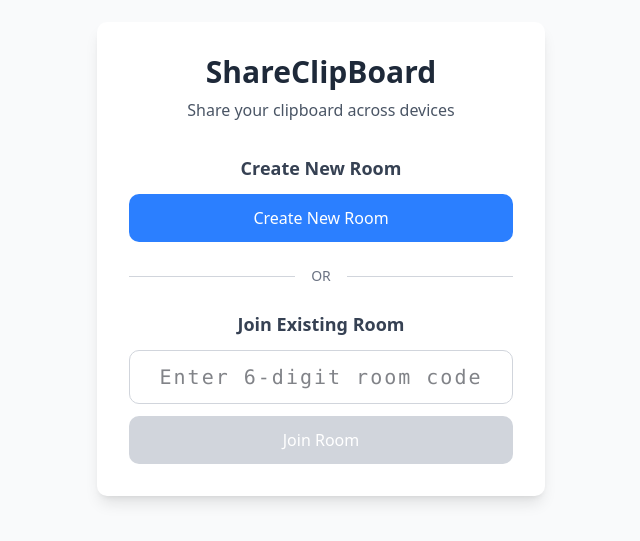
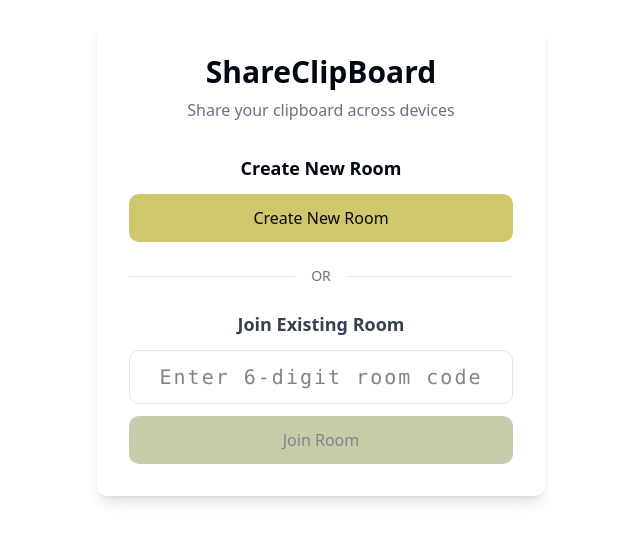
Before and after one commit to mekanhaji/share-clipboard, a React (Vite) app in the folder client/: page / in a window 1280 px wide. Shown: the part 141-682 px from the top of the page, without its empty margins (319-959 px from the left). Built offline with nearby package versions, Linux system fonts and the light colour scheme; no server answers.

Commit message:
feat: update HomePage styles to use CSS variables for theming

```diff
--- a/client/src/components/HomePage.tsx
+++ b/client/src/components/HomePage.tsx
@@ -33,17 +33,19 @@ const HomePage = ({ onRoomJoin }: HomePageProps) => {
   };
 
   return (
-    <main className="min-h-screen flex items-center justify-center bg-gray-50">
-      <div className="bg-white p-8 rounded-lg shadow-lg w-full max-w-md">
+    <main className="min-h-screen flex items-center justify-center bg-[var(--color-background)]">
+      <div className="p-8 rounded-lg shadow-lg w-full max-w-md bg-[var(--color-card)] text-[var(--color-card-foreground)]">
         <div className="text-center mb-8">
-          <h1 className="text-3xl font-bold text-gray-800 mb-2">
+          <h1 className="text-3xl font-bold text-[var(--color-foreground)] mb-2">
             ShareClipBoard
           </h1>
-          <p className="text-gray-600">Share your clipboard across devices</p>
+          <p className="text-[var(--color-muted-foreground)]">
+            Share your clipboard across devices
+          </p>
         </div>
 
         {error && (
-          <div className="bg-red-100 border border-red-400 text-red-700 px-4 py-3 rounded mb-4">
+          <div className="bg-[var(--color-destructive)] border border-[var(--color-destructive)] text-[var(--color-card-foreground)] px-4 py-3 rounded mb-4">
             {error}
           </div>
         )}
@@ -51,22 +53,24 @@ const HomePage = ({ onRoomJoin }: HomePageProps) => {
         <div className="space-y-6">
           {/* Create New Room */}
           <div className="text-center">
-            <h2 className="text-lg font-semibold text-gray-700 mb-3">
+            <h2 className="text-lg font-semibold text-[var(--color-foreground)] mb-3">
               Create New Room
             </h2>
             <button
               onClick={createNewRoom}
               disabled={isLoading}
-              className="w-full bg-blue-500 hover:bg-blue-600 disabled:bg-blue-300 text-white font-medium py-3 px-4 rounded-lg transition-colors"
+              className="w-full bg-[var(--color-primary)] hover:bg-[var(--primary-600)] disabled:opacity-50 text-[var(--color-primary-foreground)] font-medium py-3 px-4 rounded-lg transition-colors"
             >
               {isLoading ? "Creating..." : "Create New Room"}
             </button>
           </div>
 
           <div className="flex items-center">
-            <div className="flex-1 border-t border-gray-300"></div>
-            <span className="px-4 text-gray-500 text-sm">OR</span>
-            <div className="flex-1 border-t border-gray-300"></div>
+            <div className="flex-1 border-t border-[var(--border)]"></div>
+            <span className="px-4 text-[var(--color-muted-foreground)] text-sm">
+              OR
+            </span>
+            <div className="flex-1 border-t border-[var(--border)]"></div>
           </div>
 
           {/* Join Existing Room */}
@@ -87,13 +91,13 @@ const HomePage = ({ onRoomJoin }: HomePageProps) => {
                     setJoinRoomCode(value);
                   }
                 }}
-                className="w-full px-4 py-3 border border-gray-300 rounded-lg focus:ring-2 focus:ring-blue-500 focus:border-transparent text-center text-xl font-mono tracking-widest"
+                className="w-full px-4 py-3 border border-[var(--border)] rounded-lg focus:ring-2 focus:ring-[var(--primary-600)] focus:border-transparent text-center text-xl font-mono tracking-widest"
                 maxLength={6}
               />
               <button
                 onClick={joinExistingRoom}
                 disabled={joinRoomCode.length !== 6}
-                className="w-full bg-green-500 hover:bg-green-600 disabled:bg-gray-300 text-white font-medium py-3 px-4 rounded-lg transition-colors"
+                className="w-full bg-[var(--color-accent)] hover:bg-[var(--accent-600)] disabled:opacity-50 text-[var(--color-accent-foreground)] font-medium py-3 px-4 rounded-lg transition-colors"
               >
                 Join Room
               </button>
```
